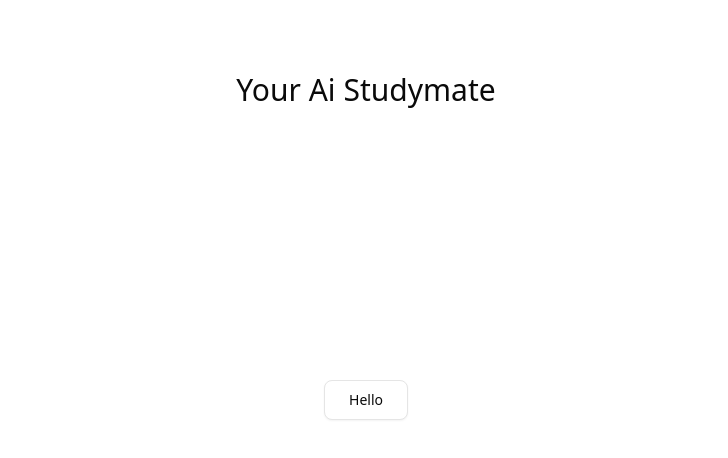
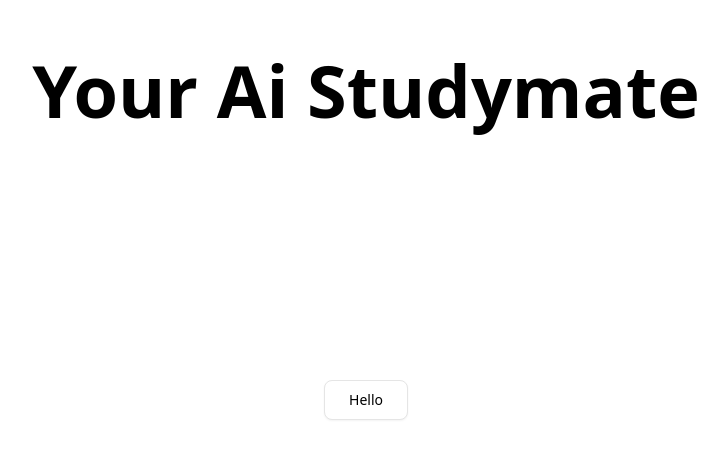
Before and after one commit to ThisIsAkriti/aistudymate, a Next.js app: page / in a window 1280 px wide. Shown: the top 458 px of the page, without its empty margins (274-1002 px from the left). Built offline with nearby package versions, Linux system fonts and the light colour scheme.

Commit message:
updated globals css

```diff
--- a/app/globals.css
+++ b/app/globals.css
@@ -4,6 +4,8 @@
 @custom-variant dark (&:is(.dark *));
 
 @theme inline {
+  --font-sans: var(--font-sans), ui-sans-serif, system-ui, sans-serif,
+  'Apple Color Emoji0', 'Segoe UI Emogi', 'Segoe UI Symbol', 'Noto Color Emoji';
   --color-background: var(--background);
   --color-foreground: var(--foreground);
   --font-sans: var(--font-geist-sans);
@@ -116,7 +118,30 @@
   * {
     @apply border-border outline-ring/50;
   }
-  body {
-    @apply bg-background text-foreground;
+  h1{
+    @apply text-4xl md:text-6xl xl:text-7xl font-bold
+  }
+  h2{
+    @apply text-xl lg:text-3xl font-medium
+  }
+  h3{
+    @apply text-2xl lg:text-4xl font-medium
+  }
+  a{
+    @apply hover:cursor-pointer
+  }
+  button{
+    @apply hover:cursor-pointer bg-rose-600 hover:bg-rose-700
   }
 }
+
+@utility container{
+  margin-inline:auto;
+  padding-inline:2rem;
+  @media (width >= --theme(--breakpoint-sm)) {
+    max-width: none;
+  }
+  @media (width >= 1400px) {
+    max-width: 1400px;
+  }
+}
--- a/app/page.tsx
+++ b/app/page.tsx
@@ -3,7 +3,7 @@ import { Button } from "../components/ui/button"
 export default function Home() {
   return (
     <div className="grid grid-rows-[20px_1fr_20px] items-center justify-items-center min-h-screen p-8 pb-20 gap-16 sm:p-20 font-[family-name:var(--font-geist-sans)] text-3xl">
-      Your Ai Studymate
+      <h1>Your Ai Studymate</h1>
       <Button className="cursor-pointer" variant="outline" size={"lg"}>Hello</Button>
     </div>
   );
```
